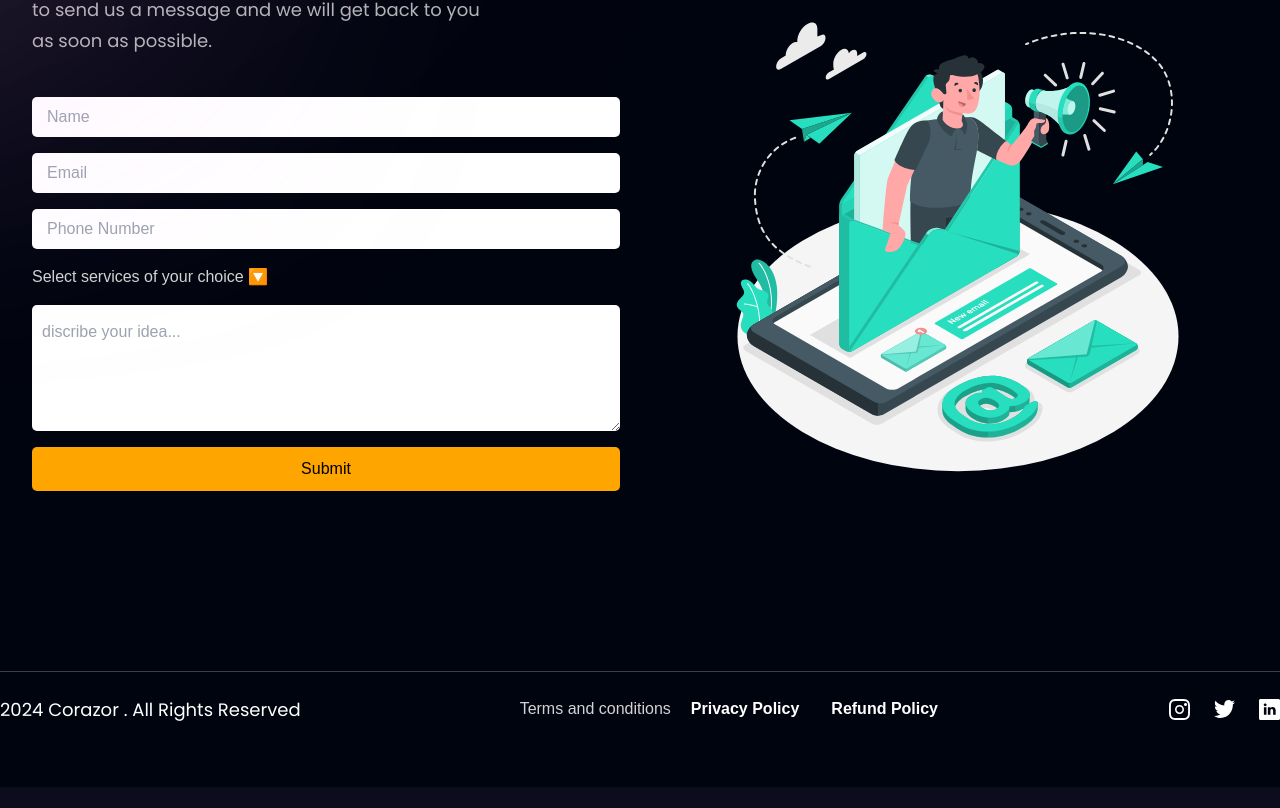
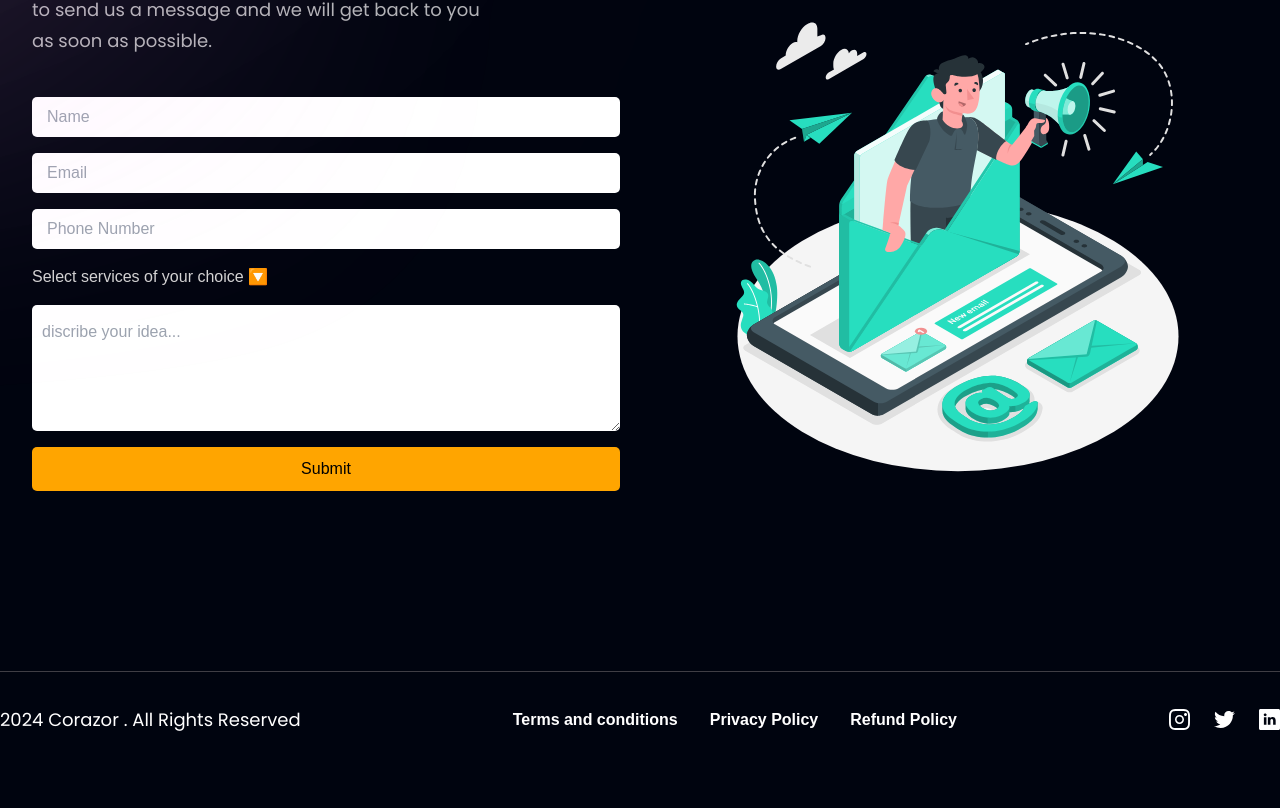
Before and after one commit to Corazortechnology/corazor, a React (Vite) app in the folder corazor/: page /#/ in a window 1280 px wide. Shown: the part 4033-4841 px from the top of the page. Before the commit the page ends 4820 px from the top, so only its background shows below. Built offline with nearby package versions, Linux system fonts and the light colour scheme.

Commit message:
footerfixing

```diff
--- a/corazor/src/App.jsx
+++ b/corazor/src/App.jsx
@@ -38,50 +38,18 @@ const App = () => {
 
         <Routes>
         <Route path="/" element={<Mainapp />} />
-
-        <Route path="/swipemate" element={<Swipemate />} />
         <Route path="/terms" element={<Terms />} />
         <Route path="/policy" element={<PrivacyPolicy />} />
       <Route path="/refundPolicy" element={<RefundPolicy/>}/>
+
+        {/* <Route path="/swipemate" element={<Swipemate />} /> */}
       {/* <Route path="/policycontainer" element={<PolicyContainer/>}/> */}
       {/* <Route path='/about' element={<Business/>} /> */}
 
 
 
         </Routes>
-        {/* <div className='bg-primary w-full overflow-hidden'>
-          <div className={`${styles.paddingX} ${styles.flexCenter}`}>
-            <div className={`${styles.boxWidth}`}>
-              <Navbar />
 
-            </div>
-          </div>
-          <Routes> */}
-            {/* <Route path="/" element={<Hero />} /> */}
-            {/* <Route path="/swipemate" element={<Swypemate />} /> */}
-            {/* Other routes can also be added here if needed */}
-          {/* </Routes>
-          <div className={`bg-primary ${styles.flexStart}`}>
-            <div className={`${styles.boxWidth}`}>
-              <Hero />
-            </div>
-          </div>
-          <div className={`bg-primary ${styles.paddingX} ${styles.flexStart}`}>
-            <div className={`${styles.boxWidth}`}>
-              <Stats />
-              <Business />
-              <Billing />
-              <CardDeal />
-              <Technology />
-              <Projcets /> */}
-              {/* <Testimonials /> Uncomment if needed */}
-              {/* <Clients /> Uncomment if needed */}
-              {/* <CTA />
-              <Form />
-              <Footer /> */}
-            {/* </div>
-          </div>
-        </div> */}
       </Router>
     </React.StrictMode>
   );
--- a/corazor/src/components/Footer.jsx
+++ b/corazor/src/components/Footer.jsx
@@ -47,10 +47,9 @@ const Footer = () => {
 <Link
 to="/terms"
 >
-  Terms and conditions
-{/* <terms className=' font-bold  text-white p-3 border-bottom rounded-lg'>
+<button className=' font-bold  text-white p-3 border-bottom rounded-lg'>
 Terms and conditions
-</terms> */}
+</button>
 {/* <h4 className=' cursor-pointer font-poppins font-medium text-[18px] leading-[27px] text-[#06d6a0] mr-2 mt-7'>
 
       </h4>  */}
@@ -59,18 +58,18 @@ Terms and conditions
 <Link
 to="/policy"
 >
-  <terms className=' font-bold  text-white p-3 border-bottom rounded-lg'>
+  <button className=' font-bold  text-white p-3 border-bottom rounded-lg'>
   Privacy Policy
-</terms>
+</button>
 
 
 </Link>
 <Link
 to="/refundPolicy"
 >
-  <terms className=' font-bold  text-white p-3 border-bottom rounded-lg'>
+  <button className=' font-bold  text-white p-3 border-bottom rounded-lg'>
   Refund Policy
-</terms>
+</button>
 
 
 </Link>
--- a/corazor/src/components/Terms.jsx
+++ b/corazor/src/components/Terms.jsx
@@ -1,12 +1,12 @@
 import React from 'react';
-import { useInView } from 'react-intersection-observer';
+// import { useInView } from 'react-intersection-observer';
 import { layout } from '../style';
 
 const Terms = () => {
-  const { ref, inView } = useInView({
-    triggerOnce: true,
-    threshold: 0.4,
-  });
+  // const { ref, inView } = useInView({
+  //   triggerOnce: true,
+  //   threshold: 0.4,
+  // });
 
   return (
     <div className='w-full bg-[#111315] flex justify-center items-center py-5'>
```
